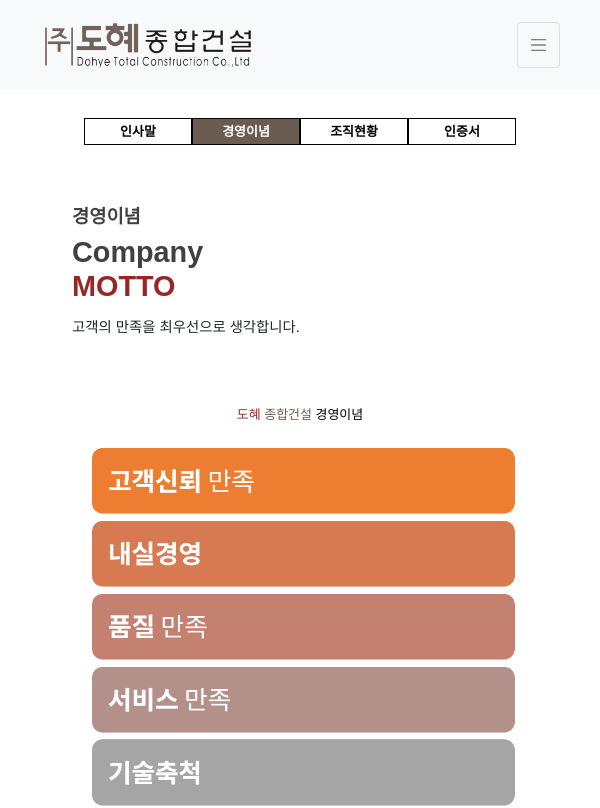
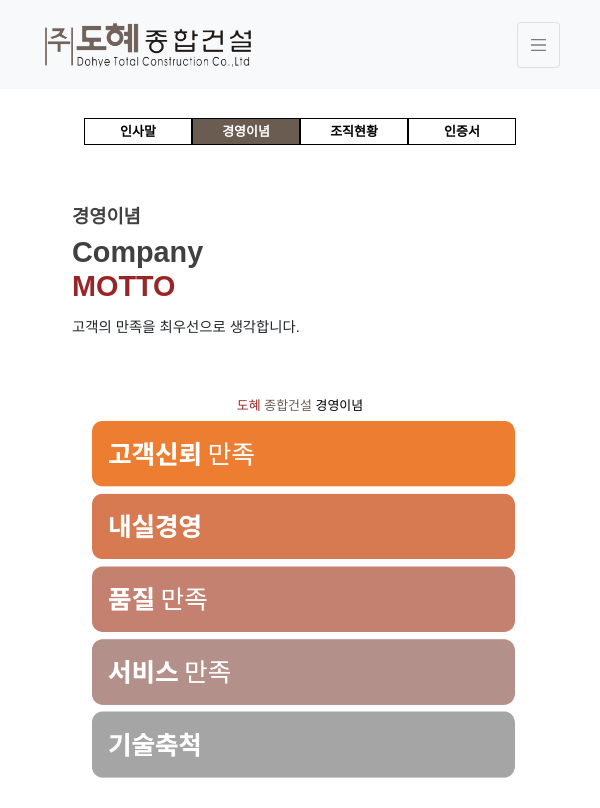
Before and after one commit to jaehunkim0828/dohye-constrution, a React (Create React App) app: page /page1-2 in a window 600 px wide. Shown: the top 808 px of the page. Built offline with nearby package versions, Linux system fonts and the light colour scheme.

Commit message:
fix(page): fix page

```diff
--- a/src/App.css
+++ b/src/App.css
@@ -111,6 +111,7 @@
 
   #home-container {
     padding: 3rem 0;
+    height: 55rem;
     display: flex;
     flex-direction: column;
     align-items: center;
@@ -134,8 +135,24 @@
     flex: 1;
   }
 
-  #home-firstbox {
+  #id-container {
+    height: 20rem;
+  }
 
+  #id-image {
+    height: 15rem;
+  }
+
+  #id-img {
+    width: 15rem;
+  }
+
+  #status-img {
+    width: 25rem;
+  }
+
+  #status-container {
+    height: 20rem;
   }
 
 }
@@ -265,6 +282,26 @@
     flex: 1;
   }
 
+  #id-container {
+    height: 30rem;
+  }
+
+  #id-image {
+    height: 25rem;
+  }
+
+  #id-img {
+    width: 30rem;
+  }
+
+  #status-img {
+    width: 40rem;
+  }
+
+  #status-container {
+    height: 30rem;
+  }
+
 }
 
 @media (min-width: 880px) {
@@ -360,6 +397,26 @@
     flex-direction: row;
     justify-content: space-between;
     flex: 1;
+  }
+
+  #id-container {
+    height: 35rem;
+  }
+
+  #id-image {
+    height: 30rem;
+  }
+
+  #id-img {
+    width: 30rem;
+  }
+
+  #status-img {
+    width: 55rem;
+  }
+
+  #status-container {
+    height: 40rem;
   }
 
 }
@@ -667,7 +724,6 @@
   justify-content: space-around;
   align-items: flex-start;
   width: 100%;
-  height: 35rem;
 }
 
 #id-image {
@@ -678,7 +734,6 @@
   font-size: 1.6rem;
   font-weight: 500;
   width: 43rem;
-  height: 30rem;
   color: rgb(107,92,82);
 }
 
@@ -698,7 +753,6 @@
   justify-content: space-around;
   align-items: flex-start;
   width: 100%;
-  height: 40rem;
 }
 
 /* certification */
--- a/src/pages/Ideology.js
+++ b/src/pages/Ideology.js
@@ -21,7 +21,7 @@
             <span className='id-image-title'>종합건설</span>
             <span id='id-image-title-black' className='id-image-title'> 경영이념</span>
           </div>
-          <img src={image} style={{width: '30rem'}} alt='none' />
+          <img src={image} id='id-img' alt='none' />
         </div>
       </div>
     </div>
--- a/src/pages/Status.js
+++ b/src/pages/Status.js
@@ -14,7 +14,7 @@
       <Title pageName={pageName} title={titleObj.title} subtitle={titleObj.subtitle} />
       <div id='status-container'>
         <div id='status-image'>
-          <img src={image} style={{width: '55rem'}} alt='none' />
+          <img src={image} id='status-img' alt='none' />
         </div>
       </div>
 
```
Also changed, not shown: 1 other file (tests, documents, lock files or other folders).
